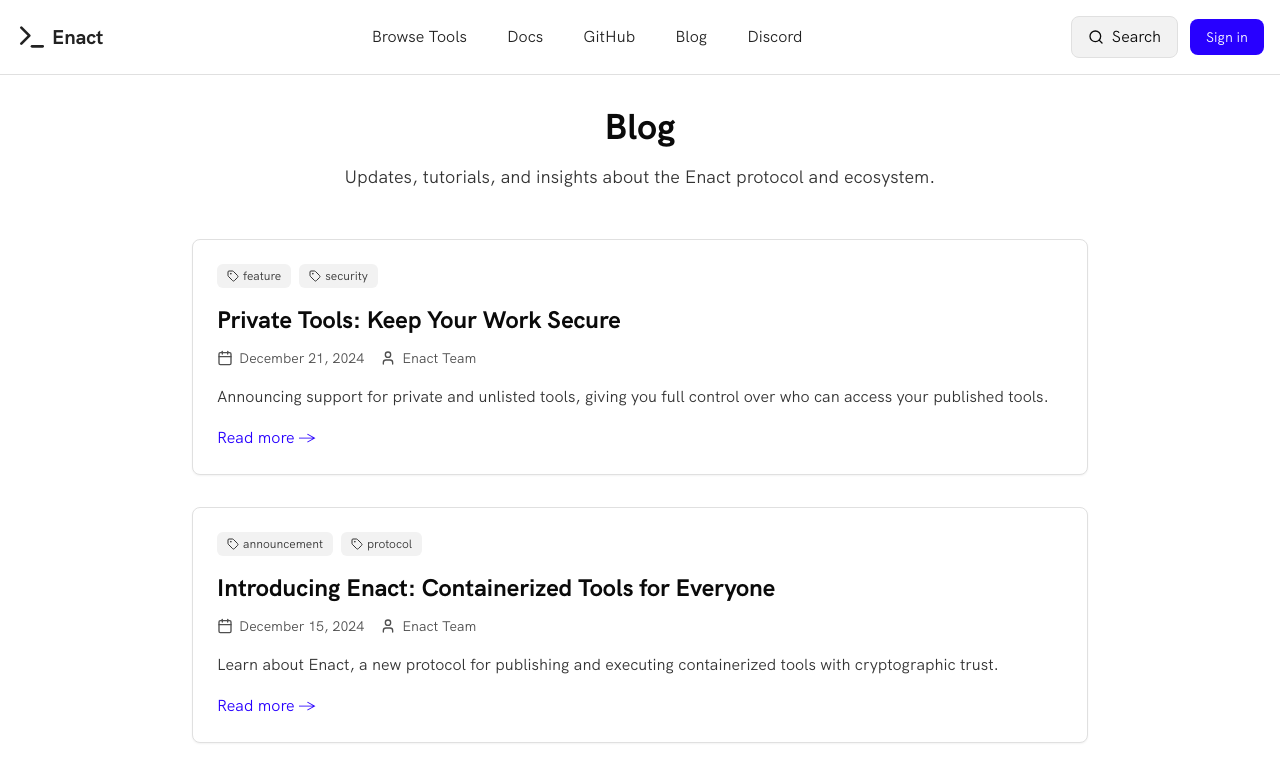
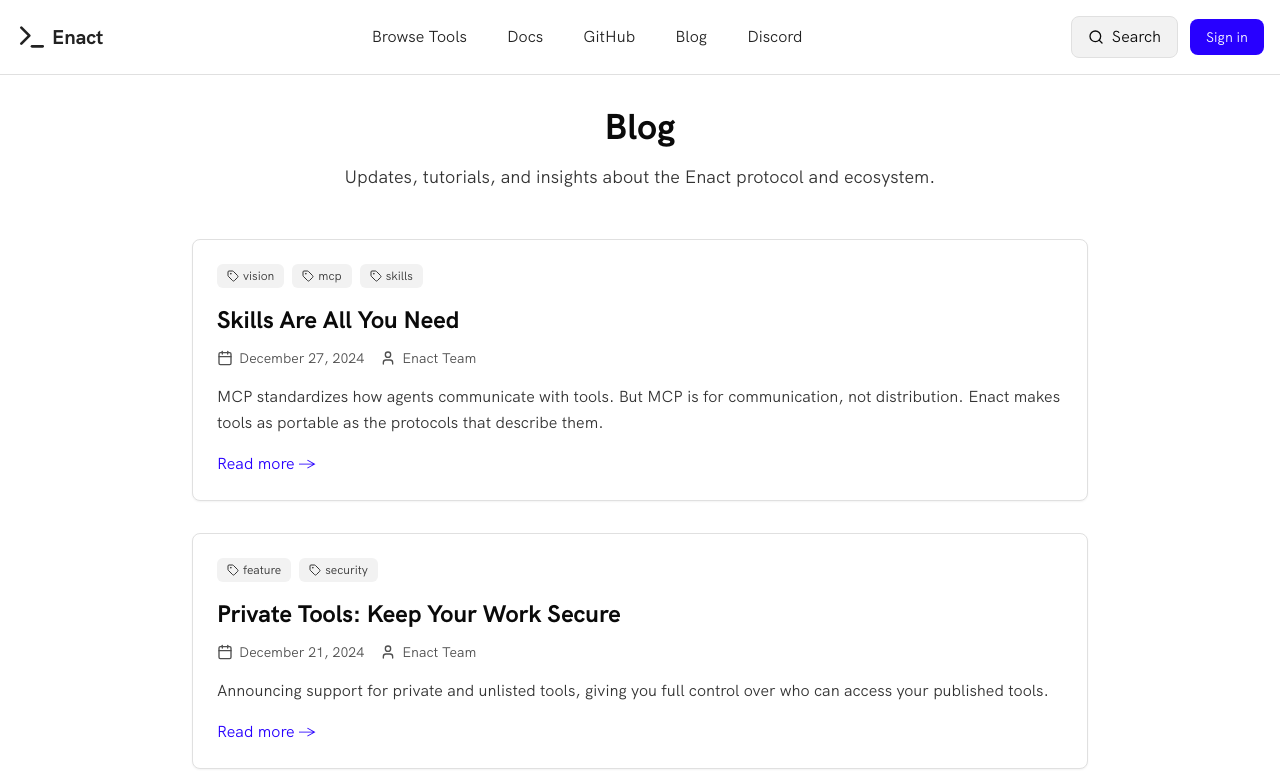
Before and after one commit to EnactProtocol/enact, a React (Vite) app in the folder packages/web/: page /blog in a window 1280 px wide. Shown: the top 773 px of the page. Built offline with nearby package versions, Linux system fonts and the light colour scheme; no server answers.

Commit message:
add new blog post "Skills Are All You Need" with detailed insights on tool portability and execution

```diff
--- a/packages/web/src/data/blogPosts.ts
+++ b/packages/web/src/data/blogPosts.ts
@@ -10,6 +10,205 @@
 }
 
 export const blogPosts: BlogPost[] = [
+  {
+    id: "5",
+    title: "Skills Are All You Need",
+    excerpt:
+      "MCP standardizes how agents communicate with tools. But MCP is for communication, not distribution. Enact makes tools as portable as the protocols that describe them.",
+    date: "2024-12-27",
+    author: "Enact Team",
+    slug: "skills-are-all-you-need",
+    tags: ["vision", "mcp", "skills"],
+    content: `
+# Skills Are All You Need
+
+*Making skills executable*
+
+We have abundant intelligence. We have big context windows. But we still have an *action* problem.
+
+For an AI agent to actually *do* something—deploy an app, scan a codebase for secrets, or resize an image—it needs tools. The [Model Context Protocol (MCP)](https://modelcontextprotocol.io) standardizes how agents communicate with tools. But MCP is for communication, not distribution. It defines how to talk to a server—not how to package, share, or deploy one.
+
+If we want agents to be truly autonomous, we need tools that are as portable as the protocols that describe them.
+
+## What Actually Is a Skill?
+
+Think of a Skill not as a piece of code, but as **an onboarding guide for a new team member**.
+
+If you were hiring a junior developer to "run the weekly security scan," you wouldn't just give them a Python script. You would give them:
+
+1. **The Context:** "This scans for exposed credentials before we deploy."
+2. **The Instructions:** "Run it against the repo, review the output, escalate anything critical."
+3. **The Tools:** The actual scripts, credentials, and environment needed to do the job.
+
+A Skill packages all of this together. At its simplest, a skill is just a single \`SKILL.md\` file—a Markdown document with YAML frontmatter that defines the schema, instructions, and optionally the execution environment:
+
+\`\`\`
+code-reviewer/
+└── SKILL.md    # Schema + instructions (no code required)
+\`\`\`
+
+Some skills are pure instructions for an LLM to follow. Others execute code in containers. Both are treated the same by the system—transparent, filesystem-based units of capability that an agent can read, understand, and execute.
+
+## The Portability Problem
+
+MCP gives us a standard way to *describe* tools. But to actually *run* an MCP server, you download code from GitHub, install dependencies, configure credentials, and hope it works. The spec supports running servers over stdio, which means many integrations instruct users to download and execute arbitrary code on their local machines.
+
+This creates two problems:
+
+1. **No portability.** The tool interface is portable, but the tool itself is not. Clone the repo, install Python 3.11 (not 3.9), pip install the right packages, configure the environment variables—and if it works on their machine but not yours, good luck debugging.
+
+2. **No trust.** You're running someone else's code with access to your filesystem, your credentials, your everything. There's no verification, no sandboxing, no audit trail.
+
+Enact fixes both. The skill definition includes its own runtime—the container, the dependencies, the command. Share a skill, and the recipient can run it immediately in a sandboxed environment. No setup, no environment mismatch, no blind trust.
+
+## The Skill *Is* The Executable
+
+In Enact, a Skill isn't just a definition. It is a self-contained, executable unit.
+
+For skills that run code, the folder includes source files and dependencies:
+
+\`\`\`
+secret-scanner/
+├── SKILL.md           # Manifest, schema, and execution config
+├── requirements.txt   # Dependencies
+└── src/
+    └── scan.py        # Implementation code
+\`\`\`
+
+The \`SKILL.md\` file bundles the **contract** (the MCP schema) with the **execution config** (the container image, build steps, and command):
+
+\`\`\`yaml
+---
+name: secops/secret-scanner
+version: 2.1.0
+description: Scans codebases for exposed secrets, API keys, and credentials
+from: python:3.12-slim
+build:
+  - pip install detect-secrets
+command: detect-secrets scan \${path} --all-files
+inputSchema:
+  type: object
+  properties:
+    path:
+      type: string
+      description: Directory to scan for secrets
+      default: "."
+---
+
+# Secret Scanner
+
+Scans your codebase for accidentally committed secrets using
+detect-secrets. Identifies API keys, passwords, private keys,
+and other sensitive data that shouldn't be in version control.
+\`\`\`
+
+When you run this—whether on your MacBook, a Linux server, or inside a CI pipeline—Enact uses [Dagger](https://dagger.io) to spin up the exact container environment defined in the skill. It mounts your code, runs the command, and captures the output.
+
+**No dependency hell. No "works on my machine." Just pure, portable capability.**
+
+## The npm Moment for AI
+
+We are building the Enact Registry to be the npm for the AI era.
+
+Imagine an agent that doesn't just rely on the tools you hard-coded for it. Imagine an agent that realizes it needs to scan for secrets, searches the registry for \`secops/secret-scanner\`, verifies the cryptographic signature to ensure it's from a trusted publisher, and executes it instantly.
+
+This enables **progressive discovery**:
+
+1. **Search:** The agent finds tools by semantic description
+2. **Introspect:** It reads the JSON schema to understand inputs
+3. **Learn:** It reads the Markdown documentation for usage nuances
+4. **Execute:** It runs the tool in a secure, sandboxed container
+
+The registry is local-first. You can build and run tools entirely offline—the network is optional. When you do publish, hierarchical naming (\`org/category/tool\`) prevents collisions while enabling discovery.
+
+## Trust Without Blind Faith
+
+Executable code from the internet is dangerous. Enact takes this seriously.
+
+Every published tool can be signed using [Sigstore](https://sigstore.dev), the same infrastructure securing npm and PyPI. But Enact goes further—it supports a trust model built on identity:
+
+\`\`\`yaml
+# ~/.enact/config.yaml
+trust:
+  auditors:
+    - github:alice
+    - github:my-company
+  policy: require_attestation
+  minimum_attestations: 1
+\`\`\`
+
+When you run a tool, Enact verifies:
+
+* The bundle hash matches what was signed
+* The signature is valid in Sigstore's transparency log
+* The signer is in your trusted auditors list
+
+This isn't just author verification. Third-party auditors can attest to tools they've reviewed. A security team can sign off on tools approved for production use. The trust graph is explicit and auditable.
+
+## The MCP Bridge
+
+Because Enact skills use MCP's schema conventions, bridging is trivial:
+
+\`\`\`bash
+enact mcp start
+\`\`\`
+
+Every Enact skill becomes an MCP tool. The mapping is direct:
+
+| Enact SKILL.md | MCP Tool |
+| --- | --- |
+| \`name\` | \`name\` |
+| \`description\` | \`description\` |
+| \`inputSchema\` | \`inputSchema\` |
+| \`outputSchema\` | \`outputSchema\` |
+
+The agent sees standard MCP tools. It doesn't know or care that execution happens in a container. Claude, GPT, or any MCP-compatible client can invoke Enact skills without Enact-specific integration.
+
+## Composing the Future
+
+The future of AI isn't just about smarter models. It's about smarter plumbing.
+
+By standardizing how we package, publish, and run agentic tools, we unlock composition. A security audit agent can chain a \`git/clone\` skill, a \`secops/trivy-scan\` skill, and a \`slack/notify\` skill. These can come from three different authors, yet they work together seamlessly because they share a common protocol.
+
+**Composition becomes trivial.** An agent can chain tools without understanding their internals.
+
+**Sharing becomes frictionless.** Found a useful tool? Run it. Want to share yours? Publish it.
+
+**Trust becomes explicit.** Cryptographic verification against identities you've chosen to trust.
+
+**The Self-Evolving Agent.** This is the paradigm shift. Because a Skill is just a file, an agent can *write* a \`SKILL.md\` at runtime. If it encounters a novel problem (e.g., "I need to decode this specific protobuf format"), it can generate the code, wrap it in a Skill definition, run \`enact run\` to test it, and then add it to its own library to be used by a network of agents. **Agents stop being limited by the tools we give them and start building the tools they need.**
+
+## Getting Started
+
+Create a skill:
+
+\`\`\`bash
+enact init my-tool
+cd my-tool
+# Edit SKILL.md
+enact run .
+\`\`\`
+
+Use a published skill:
+
+\`\`\`bash
+enact run secops/secret-scanner --input ./my-project
+\`\`\`
+
+Publish your own:
+
+\`\`\`bash
+enact publish
+enact sign .
+\`\`\`
+
+The registry is at [enact.tools](https://enact.tools). The CLI is \`npm install -g @enactprotocol/cli\`.
+
+---
+
+*Published on December 27, 2024*
+    `,
+  },
   {
     id: "1",
     title: "Introducing Enact: Containerized Tools for Everyone",
```
